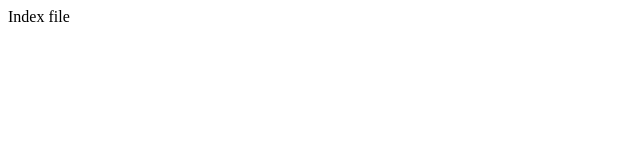
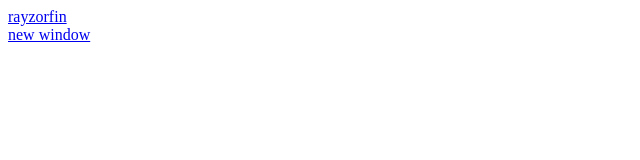
Before and after one commit to qasidm/todos, a plain HTML site: page index.html in a window 1280 px wide. Shown: the whole page, without its empty margins (0-640 px from the left). Drawn offline with Linux system fonts and the light colour scheme.

Commit message:
Update index.html

```diff
--- a/index.html
+++ b/index.html
@@ -1,3 +1,5 @@
 <html>
-Index file
+<a href="http://www.rayzorfin.com">rayzorfin</a>
+<br>
+<a href="http://www.rayzorfin.com" target="_blank">new window</a>
 </html>
```
